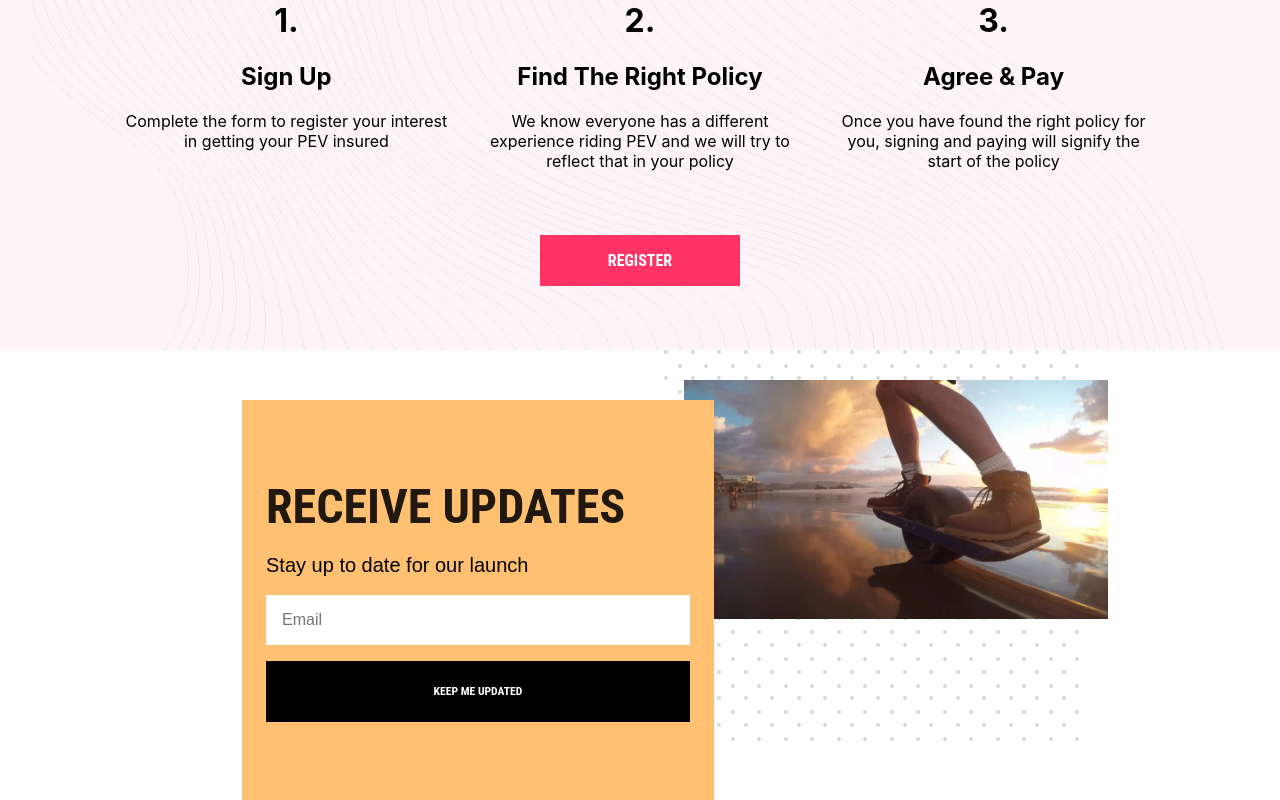
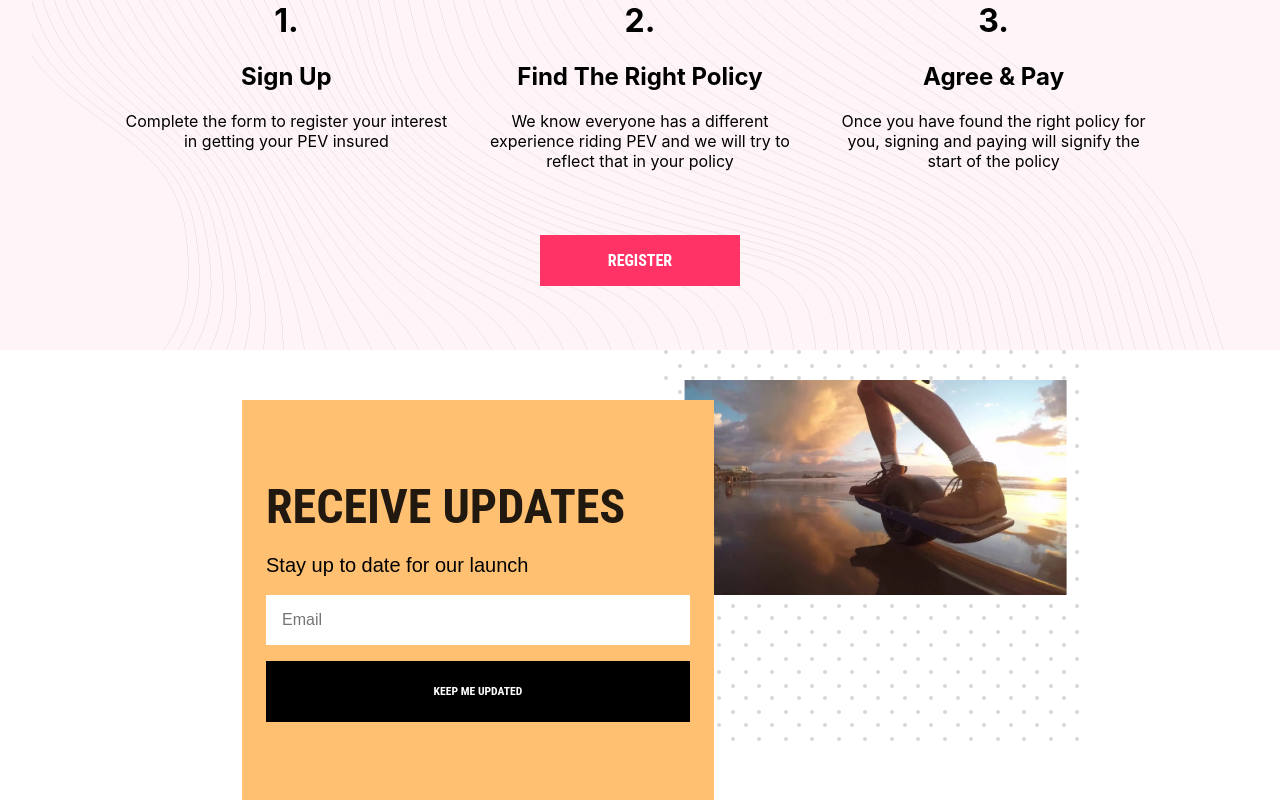
Before and after one commit to maxcramer/imp, a React (Create React App) app: page / in a window 1280 px wide. Shown: the part 1873-2673 px from the top of the page. Built offline with nearby package versions, Linux system fonts and the light colour scheme.

Commit message:
adding styling for signup box

```diff
--- a/src/components/News/news.css
+++ b/src/components/News/news.css
@@ -81,9 +81,8 @@
 }
 
 .signup_image {
-  width: 100%;
+  width: 90%;
   transform: scaleX(-1);
   margin-top: 30px;
   overflow: visible;
-  margin-left: 20px;
 }
```
